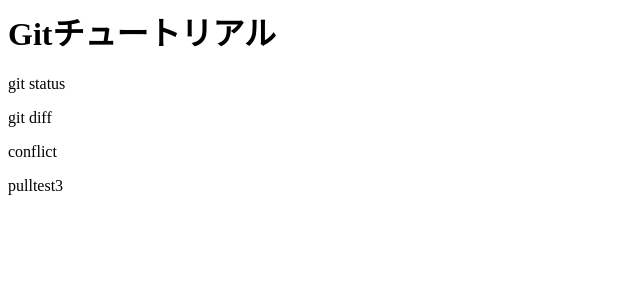
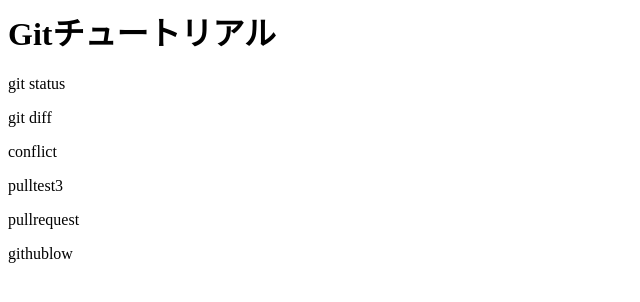
Before and after one commit to yui0123/git_tutorial, a plain HTML site: page index.html in a window 1280 px wide. Shown: the whole page, without its empty margins (0-640 px from the left). Drawn offline with Linux system fonts and the light colour scheme.

Commit message:
git hub flowを追記

```diff
--- a/index.html
+++ b/index.html
@@ -3,3 +3,5 @@
 <p>git diff</p>
 <p>conflict</p>
 <p>pulltest3</p>
+<p>pullrequest</p>
+<p>githublow</p>
```
